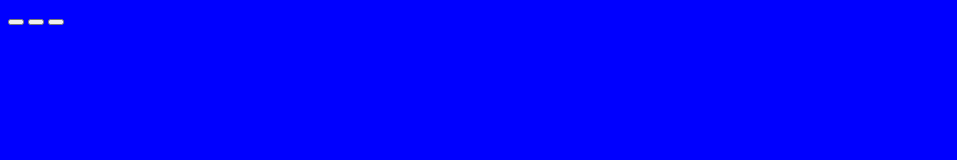
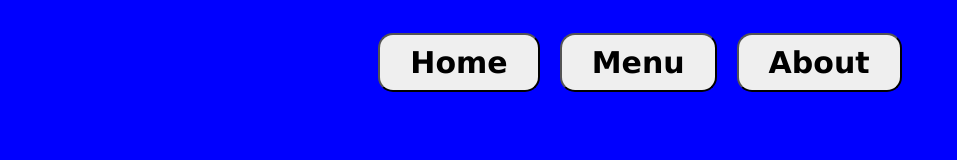
Before and after one commit to danielyu128/Restaurant-Homepage, a website built with webpack: page src/template.html in a window 1280 px wide. Shown: the whole page, without its empty margins (0-957 px from the left). Built offline with nearby package versions, Linux system fonts and the light colour scheme.

Commit message:
Add styling for header

```diff
--- a/src/index.js
+++ b/src/index.js
@@ -6,3 +6,6 @@ import loadHeader from "./header.js";
 console.log(greeting);
 
 const content = document.querySelector("#content");
+const {header,homeButton,menuButton,aboutButton} = loadHeader();
+
+document.body.prepend(header);
--- a/src/styles.css
+++ b/src/styles.css
@@ -1,4 +1,40 @@
 /* styles.css */
 body {
-  background-color: blue;
+    background-color: blue;
 }
+
+.nav {
+
+    display: flex;
+    justify-content: center;
+    padding: 15px;
+}
+
+.b1 {
+    margin: 10px;
+    padding: 10px 30px;
+    border-radius: 15px;
+    font-family: 'Lucida Sans', 'Lucida Sans Regular', 'Lucida Grande', 'Lucida Sans Unicode', Geneva, Verdana, sans-serif;
+    font-weight: bold;
+    font-size: 30px;
+}
+
+.b2 {
+    margin: 10px;
+    padding: 10px 30px;
+    border-radius: 15px;
+    font-family: 'Lucida Sans', 'Lucida Sans Regular', 'Lucida Grande', 'Lucida Sans Unicode', Geneva, Verdana, sans-serif;
+    font-weight: bold;
+    font-size: 30px;
+
+}
+
+.b3 {
+    margin: 10px;
+    padding: 10px 30px;
+    border-radius: 15px;
+    font-family: 'Lucida Sans', 'Lucida Sans Regular', 'Lucida Grande', 'Lucida Sans Unicode', Geneva, Verdana, sans-serif;
+    font-weight: bold;
+    font-size: 30px;
+
+}
```
